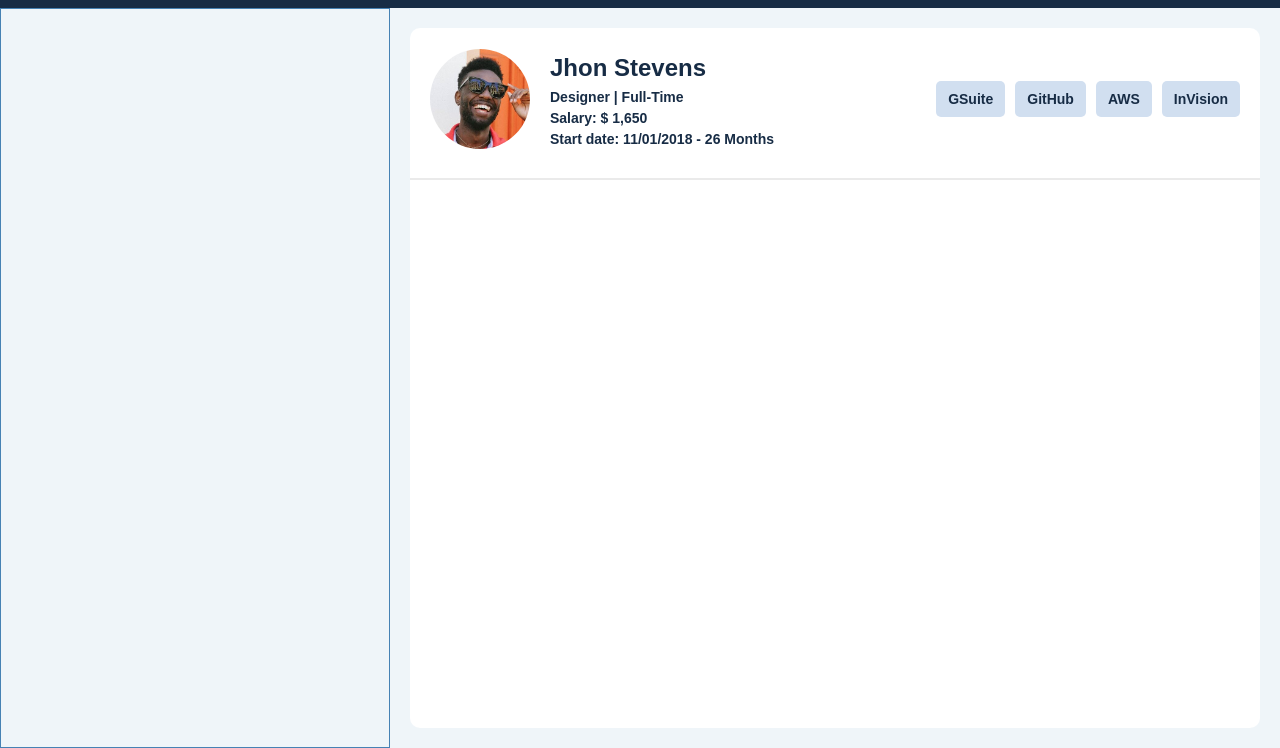
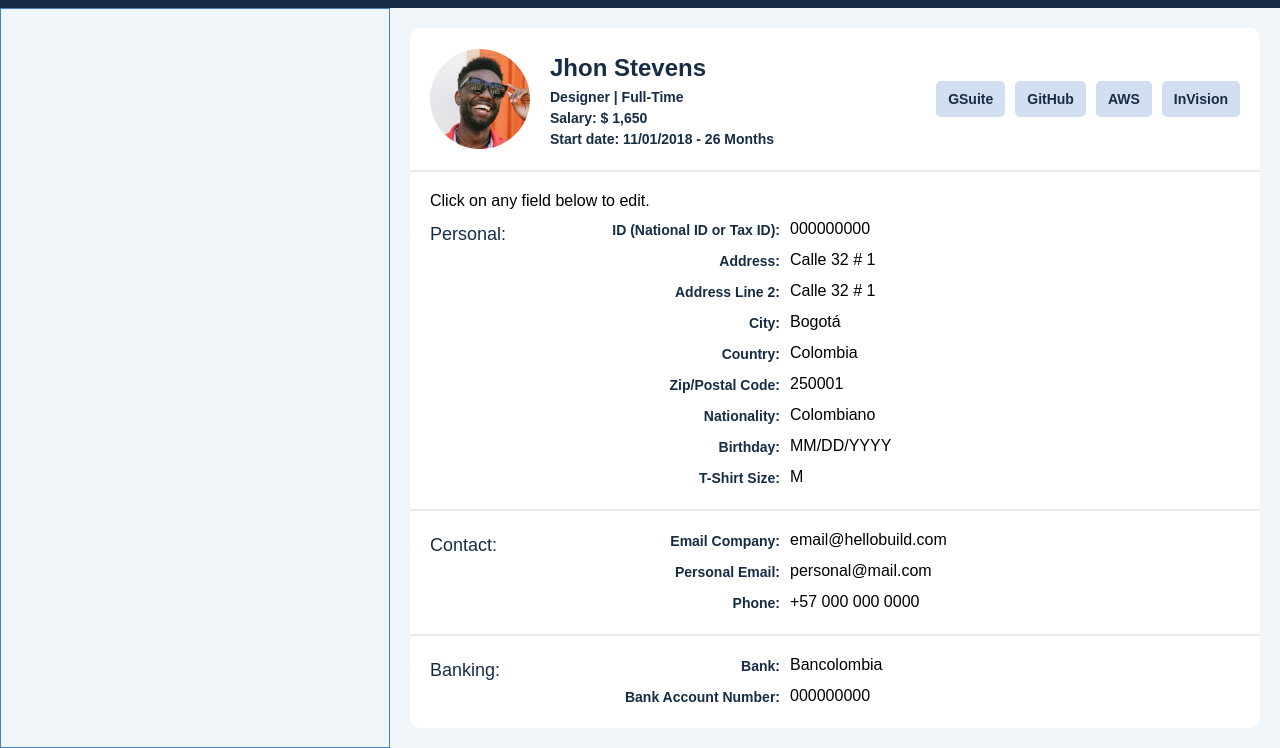
Before and after one commit to NathaEEUD/Design-Trial, a plain HTML site: page index.html in a window 1280 px wide. Shown: the part 52-800 px from the top of the page. Drawn offline with Linux system fonts and the light colour scheme; a web font is replaced by a local one.

Commit message:
feat: finalizing main structure and adding molecules and organisms

```diff
--- a/css/style.scss
+++ b/css/style.scss
@@ -49,7 +49,7 @@ body {
 
 .header {
   grid-area: header;
-  padding: 0 20px;
+  padding: 0 var(--spacing-sm);
   background-color: var(--color-primary);
   display: flex;
   justify-content: space-between;
@@ -58,7 +58,7 @@ body {
   &__profile {
     display: flex;
     align-items: center;
-    gap: 10px;
+    gap: var(--spacing-xs);
   }
 }
 
@@ -69,20 +69,28 @@ aside {
 
 .main {
   grid-area: main;
-  margin: 20px;
+  margin: var(--spacing-sm);
   background-color: var(--color-white);
   border-radius: var(--border-radius-sm);
 
   &__info {
-    padding: 20px;
+    padding: var(--spacing-sm);
     display: flex;
     justify-content: space-between;
     align-items: center;
+  }
+
+  &__description {
+    padding: var(--spacing-sm);
+    display: flex;
+    flex-direction: column;
+    gap: var(--spacing-xs);
   }
 }
 
 // Atoms
 hr {
+  margin: 0;
   border: 0.5px solid var(--color-muted);
 }
 
@@ -168,12 +176,23 @@ hr {
     display: flex;
     flex-direction: column;
   }
+
+  &--secondary {
+    display: flex;
+    justify-content: flex-start;
+    gap: var(--spacing-xs);
+
+    .heading--default {
+      min-width: 270px;
+      text-align: right;
+    }
+  }
 }
 
 .buttons {
   &--primary {
     display: flex;
-    gap: 10px;
+    gap: var(--spacing-xs);
   }
 }
 
@@ -182,7 +201,27 @@ hr {
   &--primary {
     display: flex;
     align-items: center;
-    gap: 20px;
+    gap: var(--spacing-sm);
+  }
+}
+
+.form {
+  &--primary {
+    display: flex;
+    flex-direction: column;
+    gap: var(--spacing-xs);
+  }
+}
+
+// Templates
+.description {
+  &--primary {
+    display: flex;
+
+    .heading--tertiary {
+      display: inline-block;
+      min-width: 80px;
+    }
   }
 }
 
--- a/css/tokens.css
+++ b/css/tokens.css
@@ -1,9 +1,9 @@
 :root {
   --spacing-none: 0;
-  --spacing-xs: 5;
-  --spacing-sm: 15;
-  --spacing-md: 20;
-  --spacing-lg: 40;
+  --spacing-xxs: 5px;
+  --spacing-xs: 10px;
+  --spacing-sm: 20px;
+  --spacing-md: 40px;
 
   --media-query-min-width-sm: 576px;
   --media-query-min-width-md: 768px;
@@ -86,5 +86,7 @@
 
   --button-max-height: 36px;
 
+  --heading-max-width: 270px;
+
   --input-height: 38px;
 }
--- a/index.html
+++ b/index.html
@@ -54,6 +54,92 @@
         </div>
       </section>
       <hr />
+      <section class="main__description">
+        <p class="text">Click on any field below to edit.</p>
+        <section class="description--primary">
+          <div>
+            <span class="heading heading--tertiary"> Personal: </span>
+          </div>
+          <section class="form--primary">
+            <div class="typography--secondary">
+              <span class="heading heading--default">ID (National ID or Tax ID):</span>
+              <span class="text">000000000</span>
+            </div>
+            <div class="typography--secondary">
+              <span class="heading heading--default">Address:</span>
+              <span class="text">Calle 32 # 1</span>
+            </div>
+            <div class="typography--secondary">
+              <span class="heading heading--default">Address Line 2:</span>
+              <span class="text">Calle 32 # 1</span>
+            </div>
+            <div class="typography--secondary">
+              <span class="heading heading--default">City:</span>
+              <span class="text">Bogotá</span>
+            </div>
+            <div class="typography--secondary">
+              <span class="heading heading--default">Country:</span>
+              <span class="text">Colombia</span>
+            </div>
+            <div class="typography--secondary">
+              <span class="heading heading--default">Zip/Postal Code:</span>
+              <span class="text">250001</span>
+            </div>
+            <div class="typography--secondary">
+              <span class="heading heading--default">Nationality:</span>
+              <span class="text">Colombiano</span>
+            </div>
+            <div class="typography--secondary">
+              <span class="heading heading--default">Birthday:</span>
+              <span class="text">MM/DD/YYYY</span>
+            </div>
+            <div class="typography--secondary">
+              <span class="heading heading--default">T-Shirt Size:</span>
+              <span class="text">M</span>
+            </div>
+          </section>
+        </section>
+      </section>
+      <hr />
+      <section class="main__description">
+        <section class="description--primary">
+          <div>
+            <span class="heading heading--tertiary"> Contact: </span>
+          </div>
+          <section class="form--primary">
+            <div class="typography--secondary">
+              <span class="heading heading--default">Email Company:</span>
+              <span class="text">email@hellobuild.com</span>
+            </div>
+            <div class="typography--secondary">
+              <span class="heading heading--default">Personal Email:</span>
+              <span class="text">personal@mail.com</span>
+            </div>
+            <div class="typography--secondary">
+              <span class="heading heading--default">Phone:</span>
+              <span class="text">+57 000 000 0000</span>
+            </div>
+          </section>
+        </section>
+      </section>
+      <hr />
+      <section class="main__description">
+        <section class="description--primary">
+          <div>
+            <span class="heading heading--tertiary"> Banking: </span>
+          </div>
+          <section class="form--primary">
+            <div class="typography--secondary">
+              <span class="heading heading--default">Bank:</span>
+              <span class="text">Bancolombia</span>
+            </div>
+            <div class="typography--secondary">
+              <span class="heading heading--default">Bank Account Number:</span>
+              <span class="text">000000000</span>
+            </div>
+          </section>
+        </section>
+      </section>
     </main>
   </body>
 </html>
```
Also changed, not shown: css/style.css.
